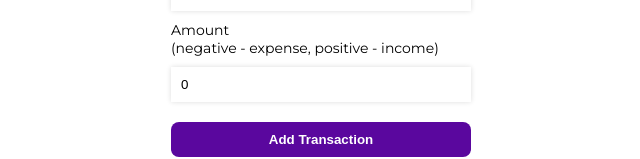
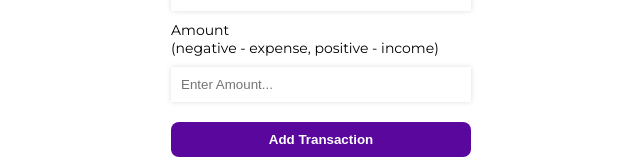
Before and after one commit to Ab-Qadir1998/expense-tracker, a React (Create React App) app: page / in a window 1280 px wide. Shown: the part 358-517 px from the top of the page, without its empty margins (319-959 px from the left). Built offline with nearby package versions, Linux system fonts and the light colour scheme.

Commit message:
Update AddTransaction.js

```diff
--- a/src/components/AddTransaction.js
+++ b/src/components/AddTransaction.js
@@ -4,7 +4,7 @@
 export const AddTransaction = () => {
 
     const [text, setText] = useState('');
-    const [amount, setAmount] = useState(0);
+    const [amount, setAmount] = useState();
     const { addTransaction } = useContext(GlobalContext)
 
     const onSubmit = e => {
@@ -16,7 +16,8 @@
             amount : +amount
         }
 
-        addTransaction(newTransaction)
+        addTransaction(newTransaction);
+
     }
     return (
         <>
```
